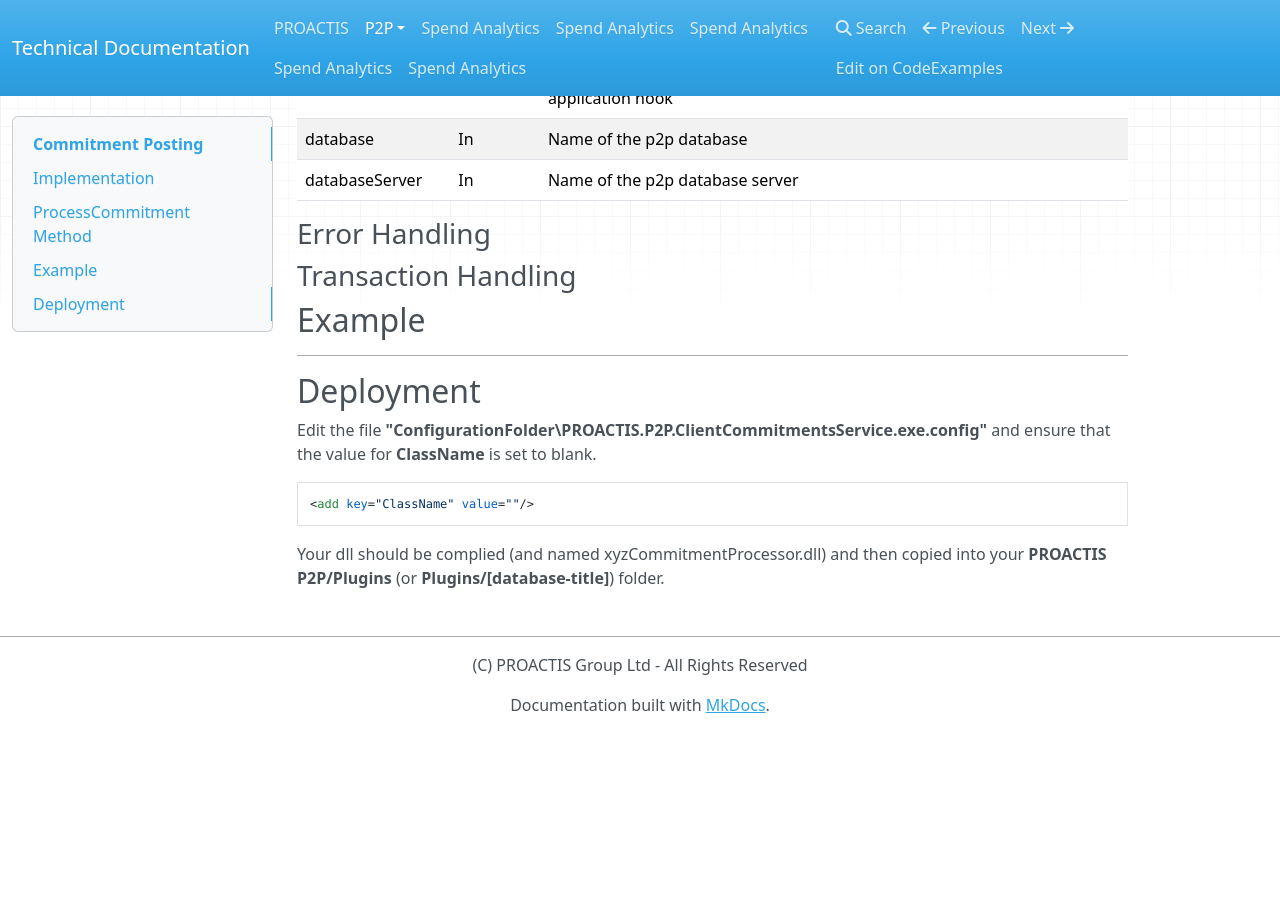
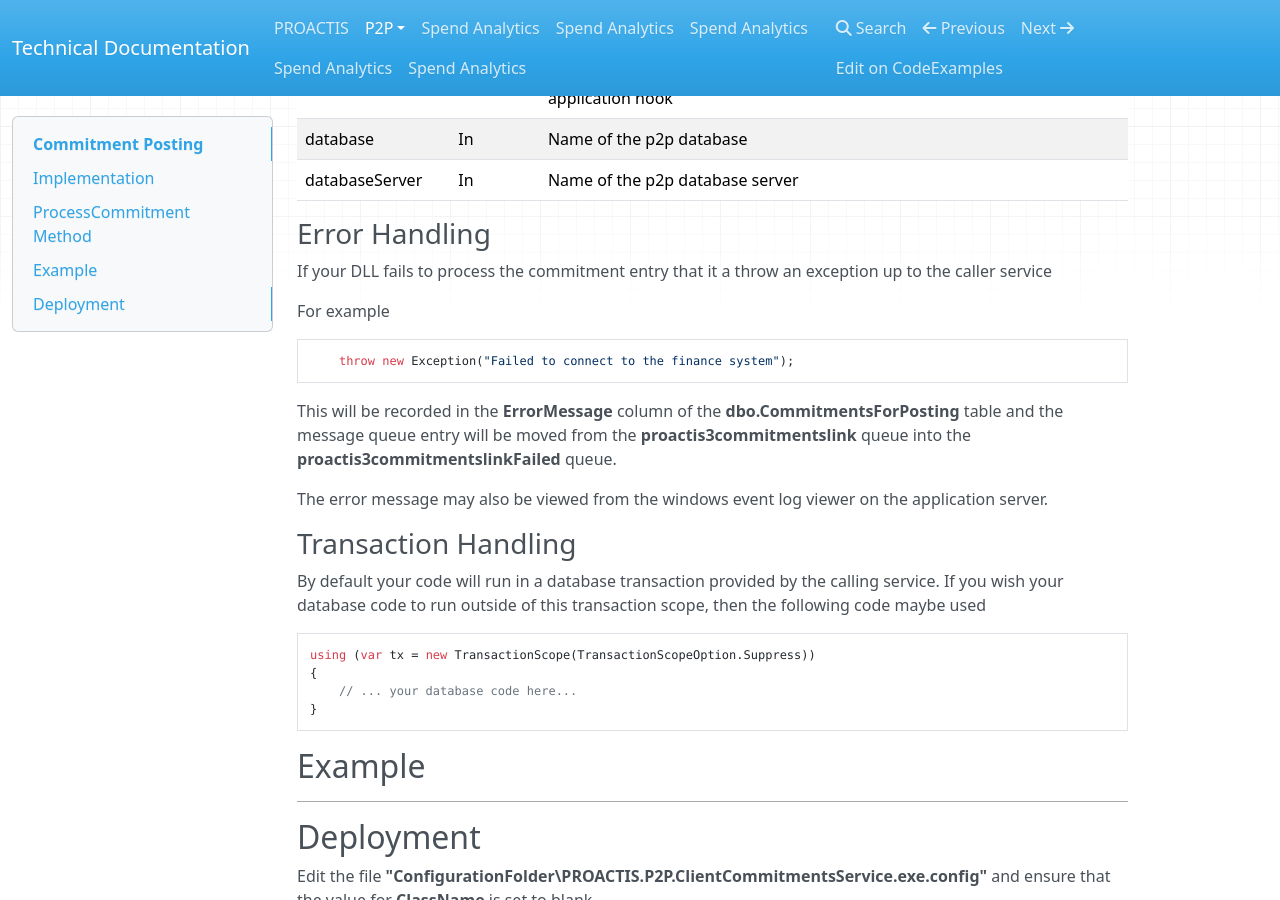
Before and after one commit to proactis-documentation/documentation-source, an MkDocs documentation site: the page built from docs/p2p/commitments.md, in a window 1280 px wide and 900 px high, scrolled down 639 px. Built offline with MkDocs 1.6.1, drawn with Linux system fonts in a browser that asks for light colours; nearby versions of some CDN libraries; old or Windows-style settings are respelled for this version of MkDocs; before the commit the page ends 1372 px from its top, so only the background shows below that.

Commit message:
Commitments

````diff
--- a/docs/p2p/commitments.md
+++ b/docs/p2p/commitments.md
@@ -30,9 +30,28 @@
 
 ### Error Handling
 
+If your DLL fails to process the commitment entry that it a throw an exception up to the caller service
+
+For example
+```csharp
+    throw new Exception("Failed to connect to the finance system");
+```
+
+This will be recorded in the __ErrorMessage__ column of the __dbo.CommitmentsForPosting__ table and the message queue entry will be moved from the __proactis3commitmentslink__ queue into the __proactis3commitmentslinkFailed__ queue.
+
+The error message may also be viewed from the windows event log viewer on the application server.
+
 
 ### Transaction Handling
 
+By default your code will run in a database transaction provided by the calling service.  If you wish your database code to run outside of this transaction scope,  then the following code maybe used
+
+```csharp
+using (var tx = new TransactionScope(TransactionScopeOption.Suppress))
+{
+    // ... your database code here...
+}
+```
 
 ## Example
 <!--
````
